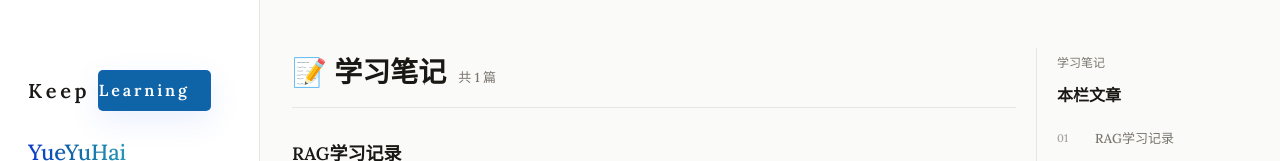
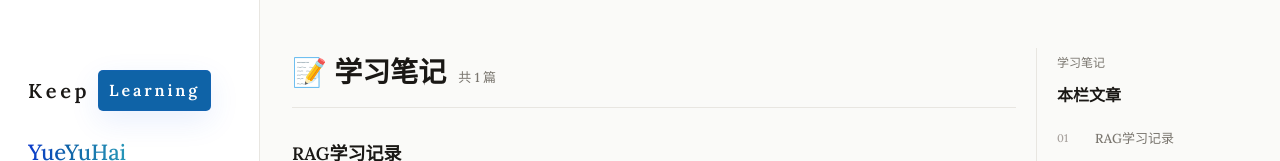
Before and after one commit to YueYuHai997/MyWeb, a React (Vite) app: page /#/notes in a window 1280 px wide. Shown: the top 161 px of the page. Built offline with nearby package versions, Linux system fonts and the light colour scheme.

Commit message:
解决文字布局异常
解决文字布局靠左没有居中的Bug

```diff
--- a/src/styles/site.css
+++ b/src/styles/site.css
@@ -226,6 +226,13 @@ button {
   backdrop-filter: blur(12px);
   font-family: "Lora", "Noto Serif SC", serif;
 }
+
+.sidebar-rotating-text-chip.text-rotate {
+  display: inline-flex;
+  justify-content: center;
+  align-items: center;
+}
+
 
 .sidebar-rotating-text-split {
   overflow: hidden;
```
Also changed, not shown: 2 other files (tests, documents, lock files or other folders).
